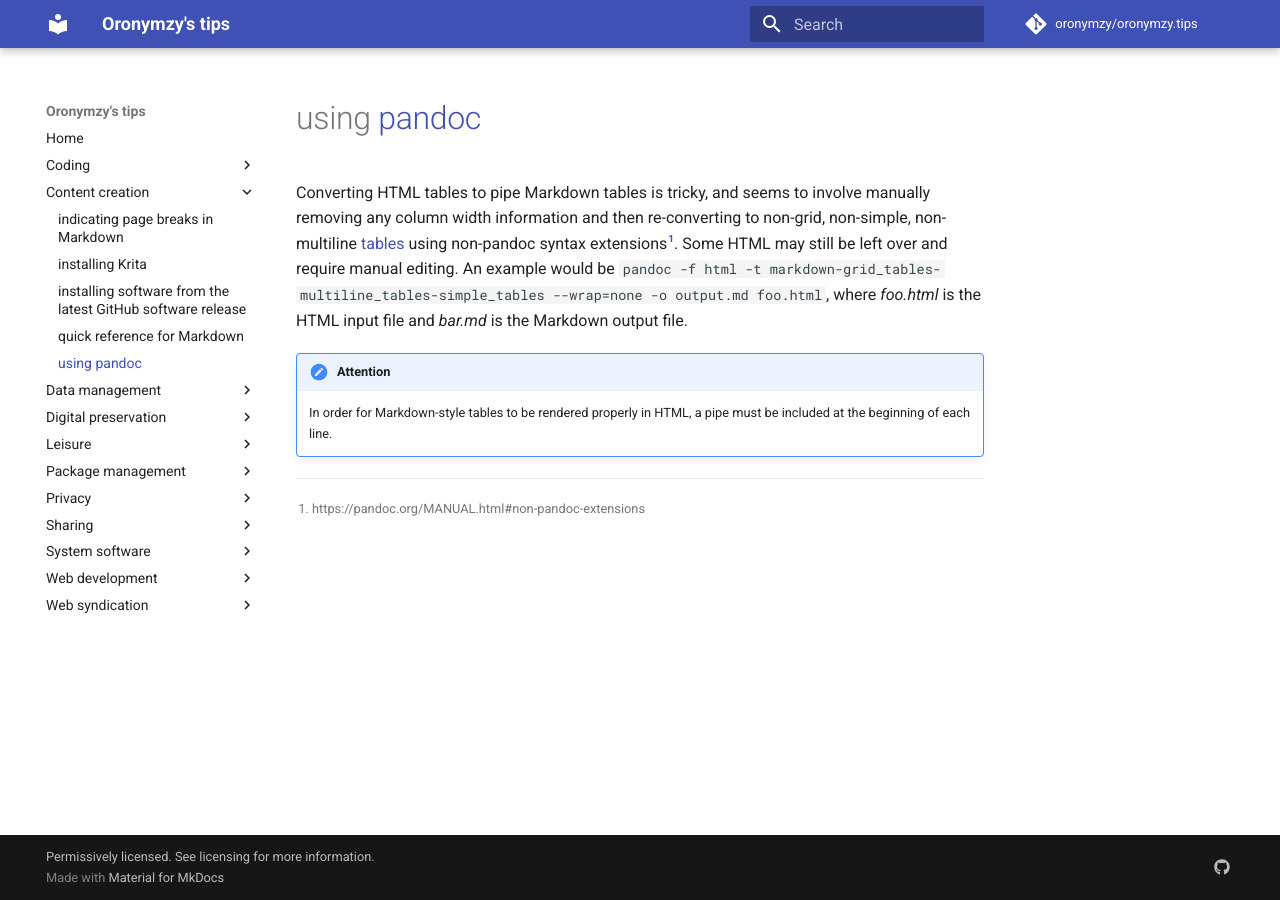
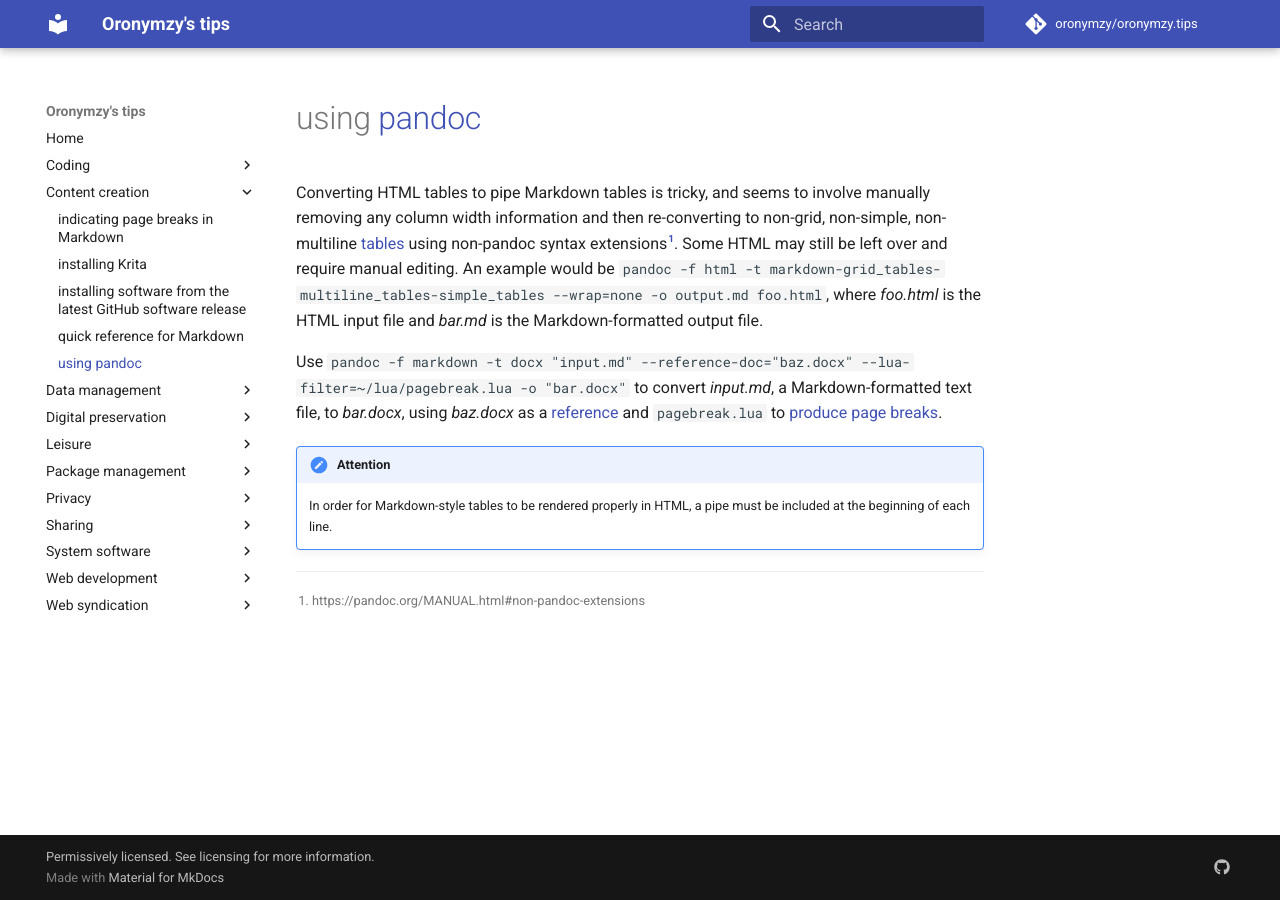
Before and after one commit to oronymzy/tips, an MkDocs documentation site: the page built from docs/uspndoc.md, in a window 1280 px wide. Built offline with MkDocs 1.6.1 and Material for MkDocs 9.7.7, drawn with Linux system fonts in a browser that asks for light colours; comment, search, counter and statistics services are not loaded.

Commit message:
Add script for converting Markdown-formatted files to DOCX files, reword some things

```diff
--- a/docs/uspndoc.md
+++ b/docs/uspndoc.md
@@ -1,5 +1,7 @@
 # using [pandoc]
-Converting HTML tables to pipe Markdown tables is tricky, and seems to involve manually removing any column width information and then re-converting to non-grid, non-simple, non-multiline [tables](https://pandoc.org/MANUAL.html#tables) using non-pandoc syntax extensions[^uspndoc1]. Some HTML may still be left over and require manual editing. An example would be `pandoc -f html -t markdown-grid_tables-multiline_tables-simple_tables --wrap=none -o output.md foo.html`, where *foo.html* is the HTML input file and *bar.md* is the Markdown output file.
+Converting HTML tables to pipe Markdown tables is tricky, and seems to involve manually removing any column width information and then re-converting to non-grid, non-simple, non-multiline [tables](https://pandoc.org/MANUAL.html#tables) using non-pandoc syntax extensions[^uspndoc1]. Some HTML may still be left over and require manual editing. An example would be `pandoc -f html -t markdown-grid_tables-multiline_tables-simple_tables --wrap=none -o output.md foo.html`, where *foo.html* is the HTML input file and *bar.md* is the Markdown-formatted output file.
+
+Use `pandoc -f markdown -t docx "input.md" --reference-doc="baz.docx" --lua-filter=~/lua/pagebreak.lua -o "bar.docx"` to convert *input.md*, a Markdown-formatted text file, to *bar.docx*, using *baz.docx* as a [reference](https://pandoc.org/MANUAL.html#option--reference-doc) and `pagebreak.lua` to [produce page breaks](ipbkMkd.md#pandoc-filters-and-latex).
 
 !!! attention
 
```
